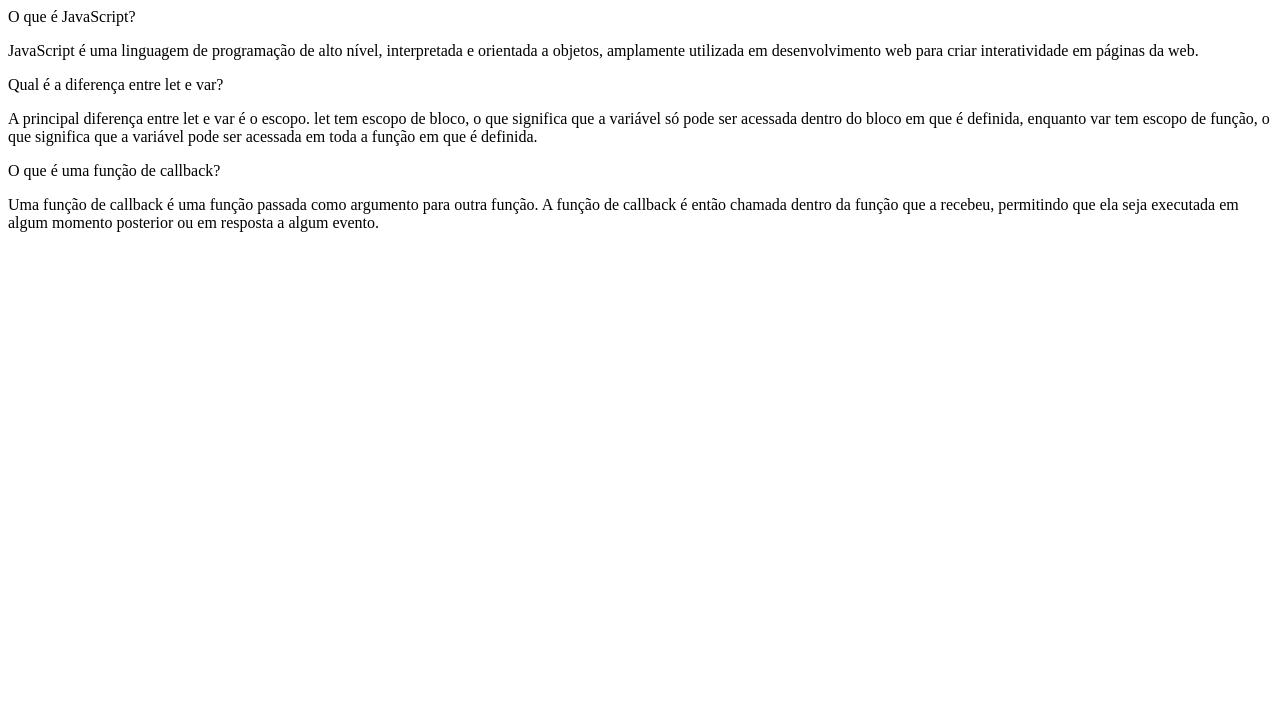
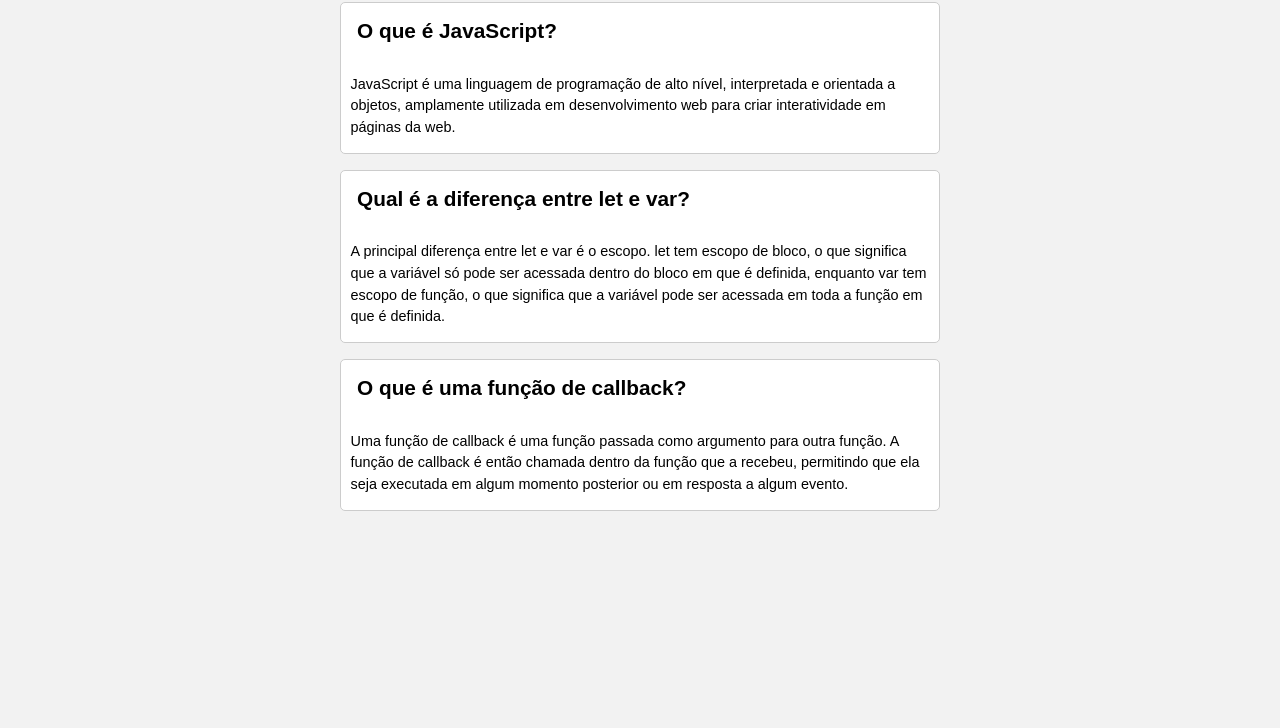
Before and after one commit to n4ju15/faq_accordion, a plain HTML site: page index.html in a window 1280 px wide. Shown: the part 72-800 px from the top of the page. Drawn offline with Linux system fonts and the light colour scheme.

Commit message:
Project CSS styles

```diff
--- a/index.html
+++ b/index.html
@@ -12,7 +12,7 @@
 <body>
   <h1>FAQ</h1>
   <div class="accordion">
-    <div class="accordion-item">
+    <div class="accordion-item accordion-item--closed">
       <div class="accordion-header">O que é JavaScript?</div>
       <div class="acoordion-content">
         <p>JavaScript é uma linguagem de programação de alto nível,
--- a/styles.css
+++ b/styles.css
@@ -0,0 +1,52 @@
+body {
+  font-family: Arial;
+  background-color: #f2f2f2;
+}
+
+h1 {
+  text-align: center;
+  margin-top: 1rem;
+}
+
+.accordion {
+  max-width: 600px;
+  margin: 0 auto;
+}
+
+.accordion-item {
+  background-color: #fff;
+  border: 1px solid #ccc;
+  border-radius: 5px;
+  margin-bottom: 1rem;
+  overflow: hidden;
+}
+
+.accordion-header {
+  padding: 1rem;
+  font-size: 1.3rem;
+  font-weight: bold;
+  cursor: pointer;
+}
+
+.acoordion-content {
+  padding: 0 0.6rem;
+  font-size: 0.9rem;
+  line-height: 1.5;
+}
+
+.accordion-item--active .accordion-header {
+  background-color: #ddd;
+}
+
+.accordion-item--active .accordion-content {
+  transition: 0.5s;
+}
+
+.accordion-item--closed .accordion-content {
+  max-height: 0;
+  overflow: hidden;
+}
+
+.accordion-content {
+  transform: 0.3s;
+}
```
